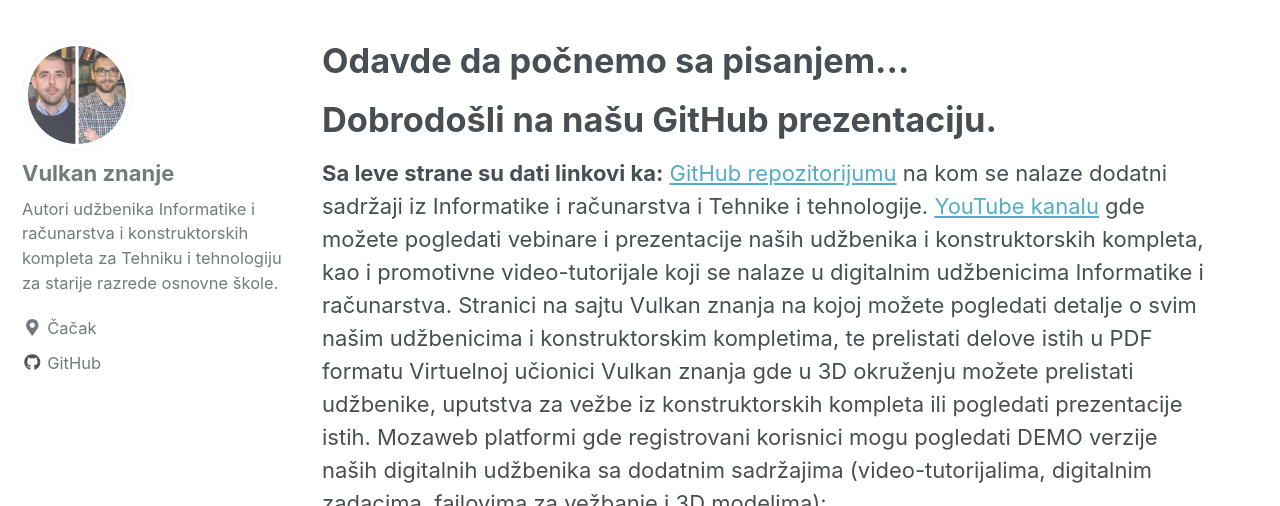
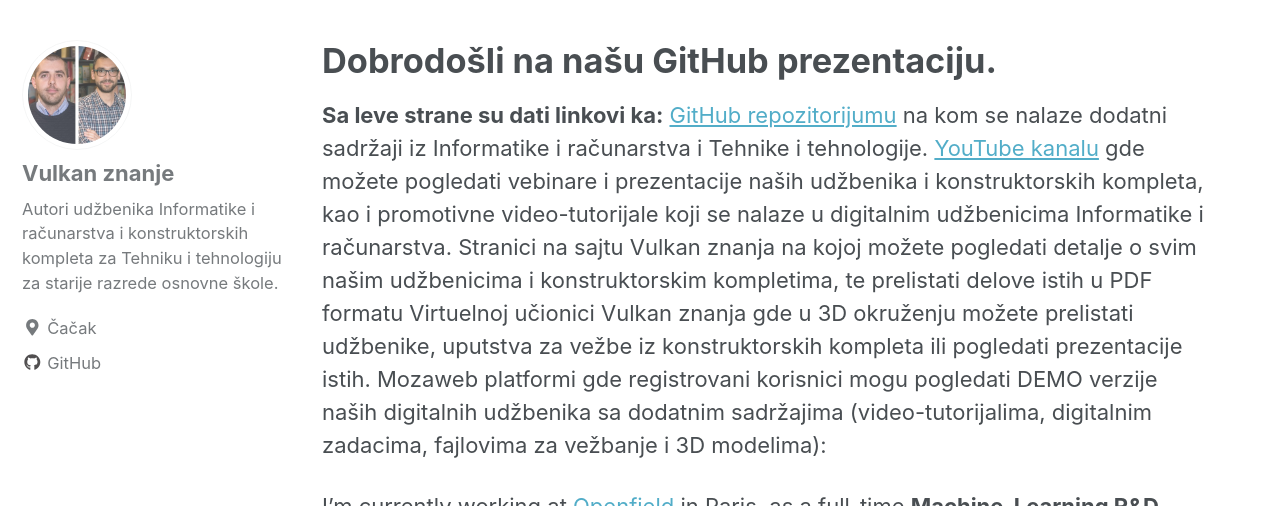
Before and after one commit to vulkanznanje/vulkanznanje.github.io, a Jekyll site: the page built from index.md, in a window 1280 px wide and 900 px high, cut to the strip 394-900 px from the top of the window. Built offline with Jekyll 4.4.1, drawn with Linux system fonts in a browser that asks for light colours; nearby versions of some CDN libraries.

Commit message:
Update index.md

```diff
--- a/index.md
+++ b/index.md
@@ -7,9 +7,6 @@ header:
   overlay_image: /images/paris.jpg
   overlay_filter: 0.5 # same as adding an opacity of 0.5 to a black background
 ---
-
-# Odavde da počnemo sa pisanjem...
-
 
 # Dobrodošli na našu GitHub prezentaciju.
 
```
